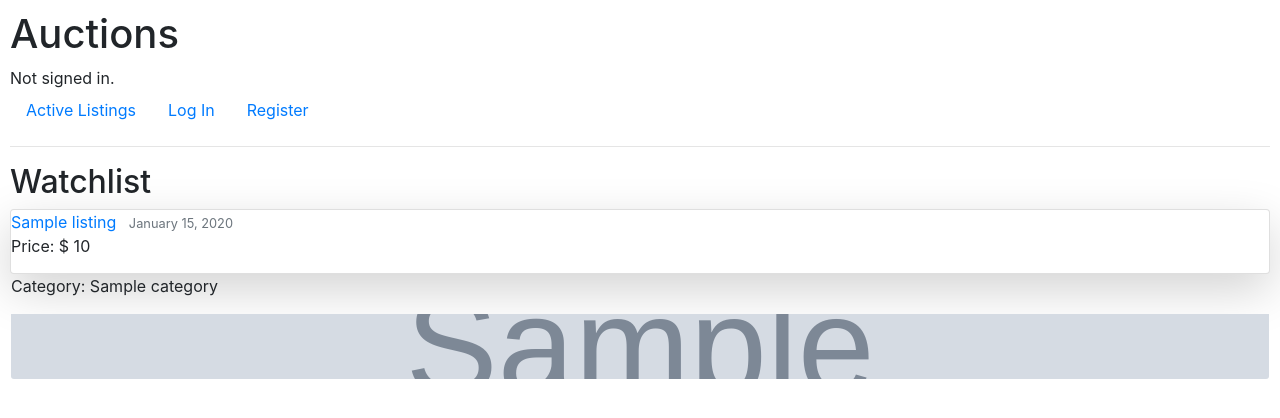
After one commit to GretaRob/Auction, a Django app: template auctions/templates/auctions/watchlist.html in a window 1280 px wide. The commit adds this page. Shown: the top 418 px of the page. Run offline with Django 3.2, Linux system fonts and the light colour scheme; the template is opened without the code that fills it: most values are stand-ins (such as "Sample title", 1, 10 or a date in 2020); grey boxes marked "Sample" are stand-in pictures; some libraries are stand-ins or nearby versions.

Commit message:
user can add items to watchlist

```diff
--- a/auctions/admin.py
+++ b/auctions/admin.py
@@ -1,8 +1,9 @@
 from django.contrib import admin
-from .models import Listing, Comment, Bid
+from .models import Listing, Comment, Bid, Watchlist
 
 # Register your models here.
 
 admin.site.register(Listing)
 admin.site.register(Comment)
 admin.site.register(Bid)
+admin.site.register(Watchlist)
--- a/auctions/templates/auctions/layout.html
+++ b/auctions/templates/auctions/layout.html
@@ -20,10 +20,17 @@
             <li class="nav-item">
                 <a class="nav-link" href="{% url 'index' %}">Active Listings</a>
             </li>
-            <li class="nav-item">
-                <a class="nav-link" href="{% url 'listing_form' %}">Create Listing</a>
-            </li>
+
             {% if user.is_authenticated %}
+                <li class="nav-item">
+                    <a class="nav-link" href="{% url 'categories' %}">Categories</a>
+                </li>
+                <li class="nav-item">
+                    <a class="nav-link" href="{% url 'watchlist' %}">Watchlist</a>
+                </li>
+                <li class="nav-item">
+                    <a class="nav-link" href="{% url 'listing_form' %}">Create Listing</a>
+                </li>
                 <li class="nav-item">
                     <a class="nav-link" href="{% url 'logout' %}">Log Out</a>
                 </li>
--- a/auctions/templates/auctions/listing_page.html
+++ b/auctions/templates/auctions/listing_page.html
@@ -11,8 +11,13 @@
             <p>{{ listing.description }}</p>
             <p>Price: $ {{ listing.price }}</p>
             <p>Category: {{ listing.category }}</p>
+
           </div>
         </div>
+          <form action="{% url 'listing_page' listing.id %}" method="POST">
+            {% csrf_token %}
+             <button type="submit" name="button" class="btn btn-secondary btn-sm" value="Watchlist">Watchlist</button>
+          </form>
         <img src="{{ listing.image }}" alt="" class="card-img-bottom">
         <p>{{ message }}</p>
         <form action="{% url 'listing_page' listing.id %}" method="POST">
--- /dev/null
+++ b/auctions/templates/auctions/watchlist.html
@@ -0,0 +1,19 @@
+{% extends "auctions/layout.html" %}
+
+{% block body %}
+    <h2>Watchlist</h2>
+    {% for listing in watchlist%}
+    <article class="shadow-lg card">
+        <div class="card-group">
+          <div class="article-metadata">
+            <a class="mr-2" href="{% url 'listing_page' listing.listing.id %}">{{ listing.listing.name }}</a>
+            <small class="text-muted">{{ listing.listing.date_added|date:"F d, Y" }}</small>
+            <p>Price: $ {{ listing.listing.price }}</p>
+            <p>Category: {{ listing.listing.category }}</p>
+          </div>
+        </div>
+        <img src="{{ listing.listing.image }}" alt="" class="card-img-bottom">
+      </article>
+    {% endfor %}
+
+{% endblock %}
--- a/auctions/urls.py
+++ b/auctions/urls.py
@@ -12,5 +12,8 @@ urlpatterns = [
          views.listing_page, name='listing_page'),
     path("comment_form/<int:listing_id>/",
          views.comment_form, name="comment_form"),
-
+    path("watchlist", views.watchlist, name="watchlist"),
+    path("categories", views.categories, name="categories"),
+    path("categories/<str:category>/",
+         views.category_listings, name="category_listings"),
 ]
```
Also changed, not shown: auctions/models.py (+12 -1 lines), auctions/templates/auctions/categories.html (added, +13 -0 lines), auctions/templates/auctions/category_listings.html (added, +24 -0 lines), auctions/views.py (+42 -5 lines), auctions/migrations/0002_watchlist.py (added), auctions/migrations/0003_auto_20210524_1711.py (added).
